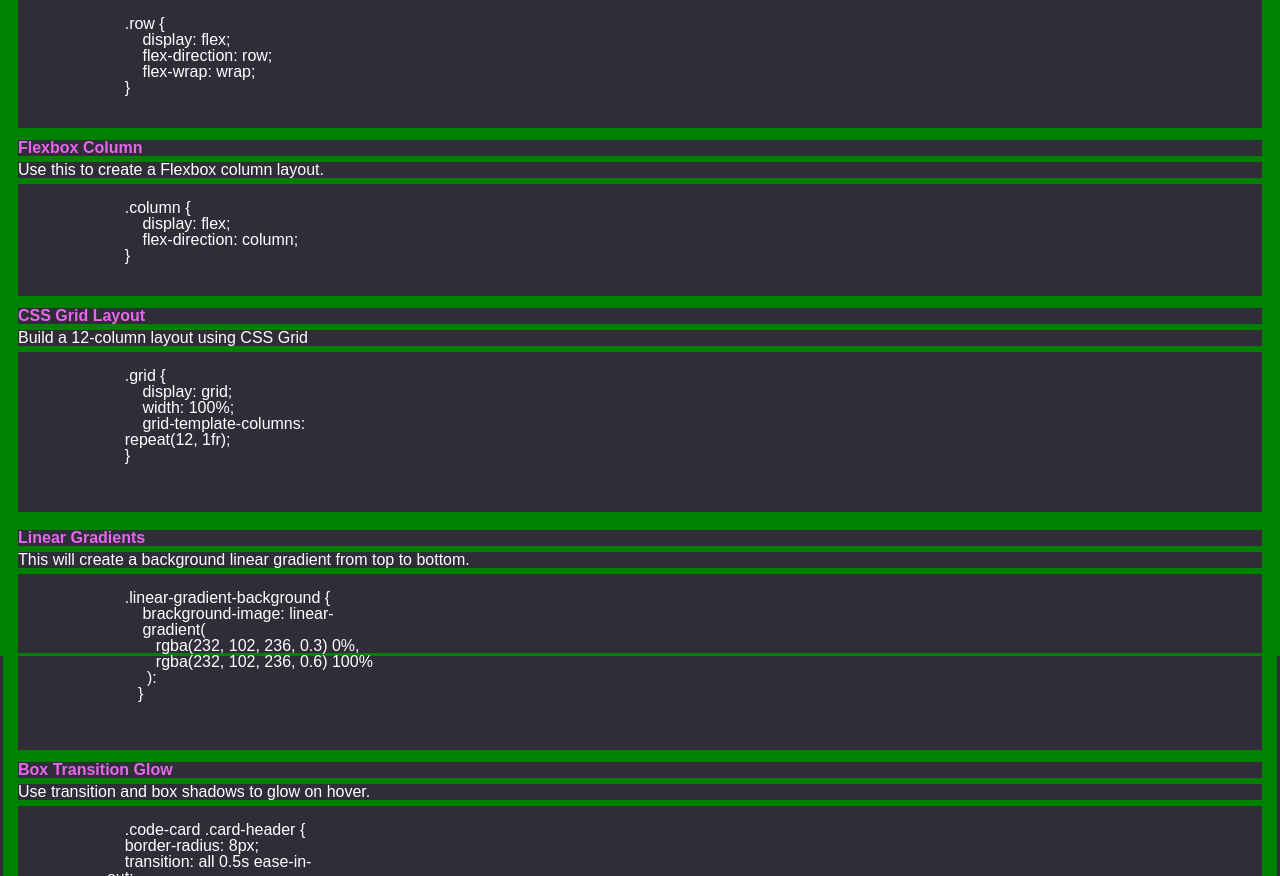
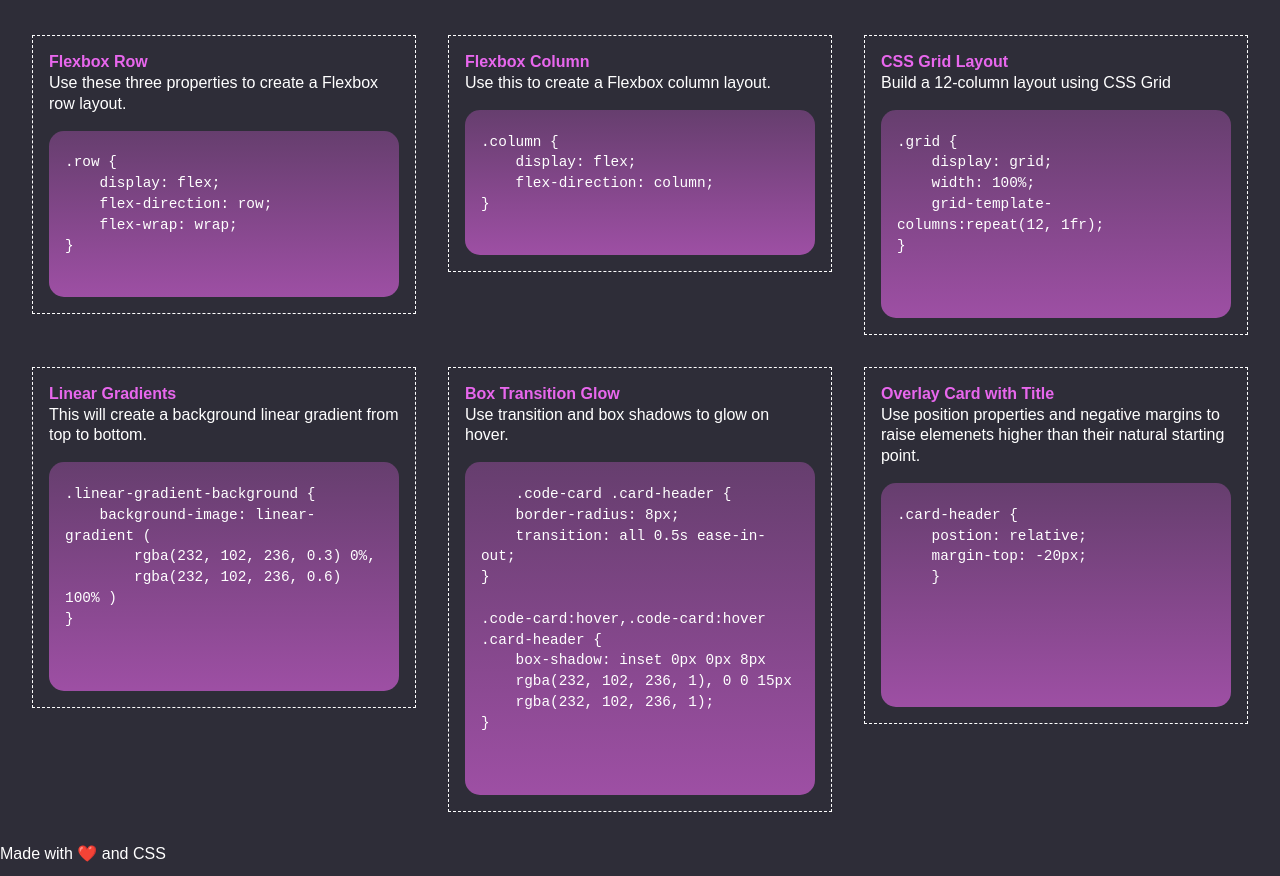
Before and after one commit to Marc01710/module-2-mini-project, a plain HTML site: page index.html in a window 1280 px wide. Shown: the part 144-1020 px from the top of the page. Drawn offline with Linux system fonts and the light colour scheme.

Commit message:
added new selectors to the css, added classes to some elements of the html.  Added gradient to code sections of cards.

```diff
--- a/assets/style.css
+++ b/assets/style.css
@@ -1,17 +1,14 @@
 :root {
     --bg-dark-grey: rgb(46, 45, 56);
     --text-white: white;
-    --text-purple: #e867ed;
-}
-
-
-* {
-    border: 3px solid red;
+    --light-purple: #e867ed;
+    --dark-purple: rgba(232, 102, 236, 0.3);
 }
 
 body {
     background-color: var(--bg-dark-grey);
     color: var(--text-white);
+    line-height: 1.3;
 }
 
 header {
@@ -19,6 +16,15 @@ header {
     flex-direction: column;
     align-items: center;
     text-align: center;
+}
+
+main {
+    padding: 16px;
+}
+
+main section {
+    display: flex;
+    flex-wrap: wrap;
 }
 
 code {
@@ -31,20 +37,62 @@ h3,
 h4,
 h5,
 h6 {
-    color: var(--text-purple);
+    color: var(--light-purple);
+}
+
+h1 {
+    margin: 24px 0;
+}
+
+p {
+    margin: 0 0 16px 0;
+}
+
+header p {
+    padding: 0 15%;
+}
+
+.border-radius {
+    border-radius: 15px;
+}
+
+.card {
+   flex: 0 0 100%;
+   max-width: 100%;
+   padding: 16px;
+}
+
+.card-column {
+    display: flex;
+    flex-direction: column;
+    padding: 16px;
+    border: 1px dashed var(--text-white);
+}
+
+.card .card-column pre {
+    padding: 0 16px;
+    white-space: break-spaces;
+    background-image: linear-gradient(
+        rgba(232, 102, 236, 0.3) 0%,
+        rgba(232, 102, 236, 0.6) 100% );
+}
+
+.card code {
+    font-family: monospace;
+    font-size: .9rem;
 }
 
 
 @media screen and (min-width: 768px) {
-    /* todo - implement medium screen size */
-    * {
-    border-color: blue;
+    .card {
+        flex: 0 0 50%;
+        max-width: 50%;
     }
 }
 
 @media screen and (min-width: 992px) {
-    /* todo- inpliment large screen size */
-    * {
-        border-color: green;
+   .card {
+        flex: 0 0 33.333%;
+        max-width: 33.333%;
     }
 }
--- a/index.html
+++ b/index.html
@@ -20,11 +20,12 @@
 
     <main>
         <section>
-            <div>
+            <div class="card">
+                <div class="card-column">
                     <h2>Flexbox Row</h2>
                     <p>Use these three properties to create a Flexbox row layout.
                     </p>
-                <pre>
+                    <pre class="border-radius">
                         <code>
 .row {
     display: flex;
@@ -35,10 +36,13 @@
                     </pre>
                 </div>
 
-            <div>
+            </div>
+
+            <div class="card">
+                <div class="card-column">
                     <h2>Flexbox Column</h2>
                     <p>Use this to create a Flexbox column layout.</p>
-                <pre>
+                    <pre class="border-radius">
                         <code>
 .column {
     display: flex;
@@ -48,54 +52,58 @@
                     </pre>
                 </div>
 
-            <div>
+            </div>
+
+            <div class="card">
+                <div class="card-column">
                     <h2>CSS Grid Layout</h2>
                     <p>Build a 12-column layout using CSS Grid</p>
-                <pre>
+                    <pre class="border-radius">
                         <code>
 .grid {
     display: grid;
     width: 100%;
-                            grid-template-columns:
-                        repeat(12, 1fr);
-                        }
-
-                    </code>
-                </pre>
-            </div>
-        </section>
-
-        <section>
-            <div>
-                <h2>Linear Gradients</h2>
-                <p>This will create a background linear gradient from top to bottom.</p>
-                <pre>
-                    <code>
-                        .linear-gradient-background {
-                            brackground-image: linear-
-                            gradient(
-                               rgba(232, 102, 236, 0.3) 0%,
-                               rgba(232, 102, 236, 0.6) 100%
-                             ):
+    grid-template-columns:repeat(12, 1fr);
 }
 
                         </code>
                     </pre>
                 </div>
 
-            <div>
+            </div>
+        <!-- </section>
+
+        <section> -->
+            <div class="card">
+                <div class="card-column">
+                    <h2>Linear Gradients</h2>
+                <p>This will create a background linear gradient from top to bottom.</p>
+                <pre class="border-radius">
+                    <code>
+.linear-gradient-background {
+    background-image: linear-gradient (
+        rgba(232, 102, 236, 0.3) 0%,
+        rgba(232, 102, 236, 0.6) 100% )
+}
+
+                    </code>
+                </pre>
+                </div>
+
+            </div>
+
+            <div class="card">
+                <div class="card-column">
                     <h2>Box Transition Glow</h2>
                 <p>Use transition and box shadows to glow on hover.</p>
-                <pre>
+                <pre class="border-radius">
                     <code>
     .code-card .card-header {
     border-radius: 8px;
-                        transition: all 0.5s ease-in-
-                    out;
+    transition: all 0.5s ease-in-out;
 }
 
-                    .code-card:hover,
-                    .code-card:hover .card-header {
+.code-card:hover,.code-card:hover .card-header {
     box-shadow: inset 0px 0px 8px
     rgba(232, 102, 236, 1), 0 0 15px
     rgba(232, 102, 236, 1);
@@ -105,11 +113,14 @@
                 </pre>
                 </div>
 
-            <div>
+            </div>
+
+            <div class="card">
+                <div class="card-column">
                     <h2>Overlay Card with Title</h2>
                 <p>Use position properties and negative margins to raise elemenets higher than their natural starting
                     point.</p>
-                <pre>
+                <pre class="border-radius">
                     <code>
 .card-header {
     postion: relative;
@@ -120,6 +131,8 @@
                 </p>
                 </pre>
                 </div>
+
+            </div>
         </section>
     </main>
 
```
Lines whose indentation alone changed are shown as unchanged.
